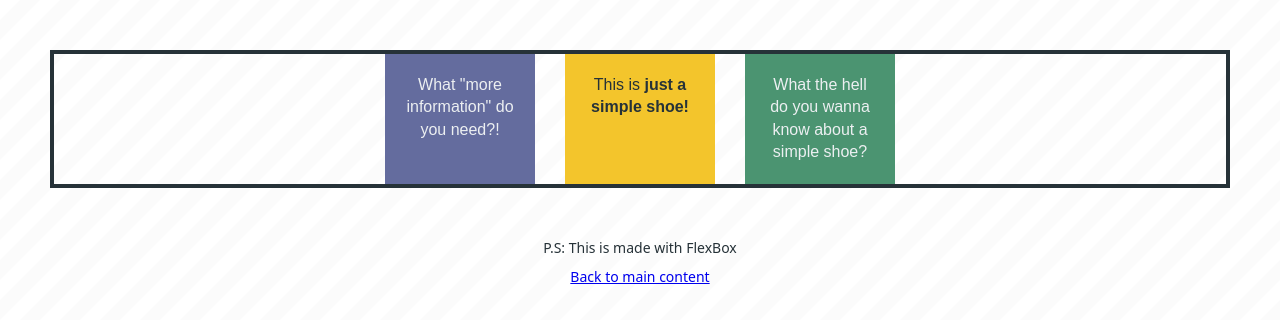
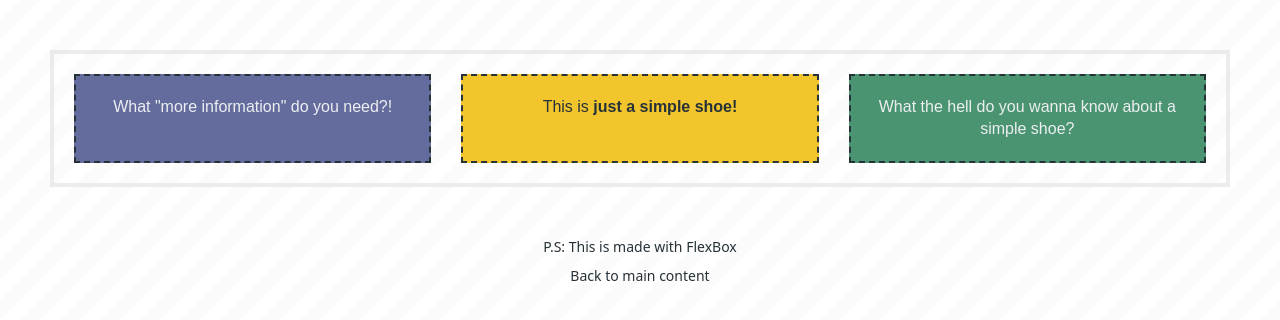
Before and after one commit to AliAlmasi/item-preview, a plain HTML site: page moreinfo/moreinfo.html in a window 1280 px wide. Drawn offline with Linux system fonts and the light colour scheme.

Commit message:
moreinfo added

```diff
--- a/moreinfo/moreinfo.css
+++ b/moreinfo/moreinfo.css
@@ -34,18 +34,35 @@ body {
 
 .container {
   margin: 50px;
-  border: 4px solid var(--4th-color);
+  padding: 20px;
+  border: 4px solid #cdcdcd5b;
   display: flex;
   justify-content: center;
   gap: 30px;
-  /* DEFAULT -> STRETCH
-  align-content: stretch; */
+  /* DEFAULT -> STRETCH */
+  align-items: stretch;
+}
+
+a:link,
+a:visited {
+  color: var(--4th-color);
+  text-decoration: none;
+}
+
+a:hover {
+  text-decoration: underline var(--blue-color);
+}
+
+a:active {
+  background-color: var(--blue-color);
+  color: var(--5th-color);
 }
 
 .item {
-  flex: 0 0 150px;
+  flex: 1 1 150px;
   padding: 20px;
   text-align: center;
+  border: 2px dashed var(--4th-color);
 }
 
 .one {
@@ -66,7 +83,7 @@ body {
 .text {
   display: block;
   text-align: center;
-  font-family: system-ui, -apple-system, BlinkMacSystemFont, 'Segoe UI', Roboto, Oxygen, Ubuntu, Cantarell, 'Open Sans', 'Helvetica Neue', sans-serif;
+  font-family: system-ui;
   font-size: 14px;
   margin-bottom: 10px;
 }
--- a/style.css
+++ b/style.css
@@ -109,11 +109,11 @@ a:visited {
 }
 
 a:hover {
-  text-decoration: underline;
+  text-decoration: underline var(--blue-color);
 }
 
 a:active {
-  background-color: var(--2nd-color);
+  background-color: var(--blue-color);
   color: var(--5th-color);
 }
 
```
Also changed, not shown: index.html (+1 -1 lines).
